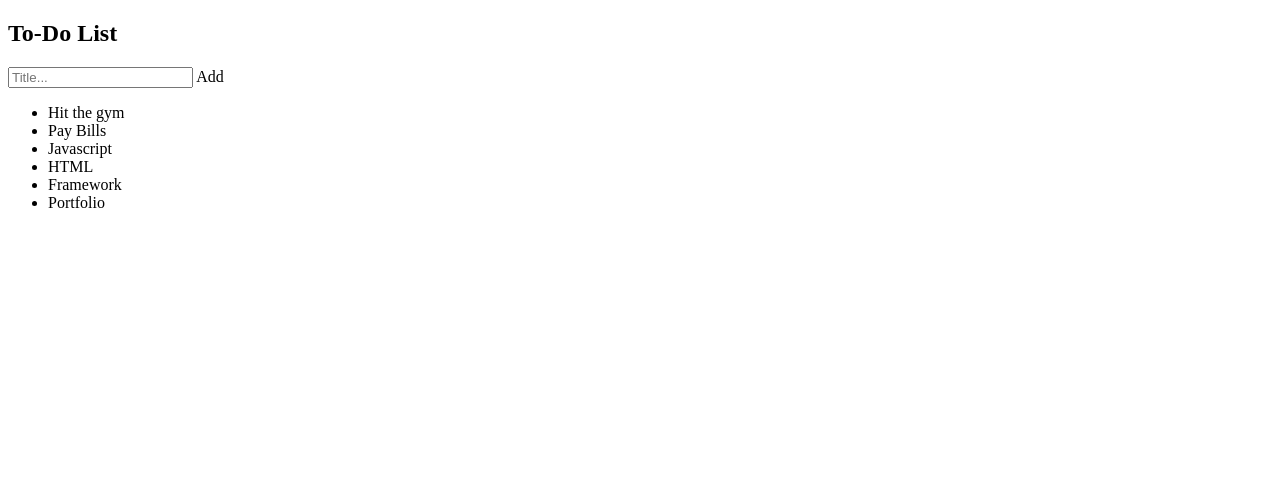
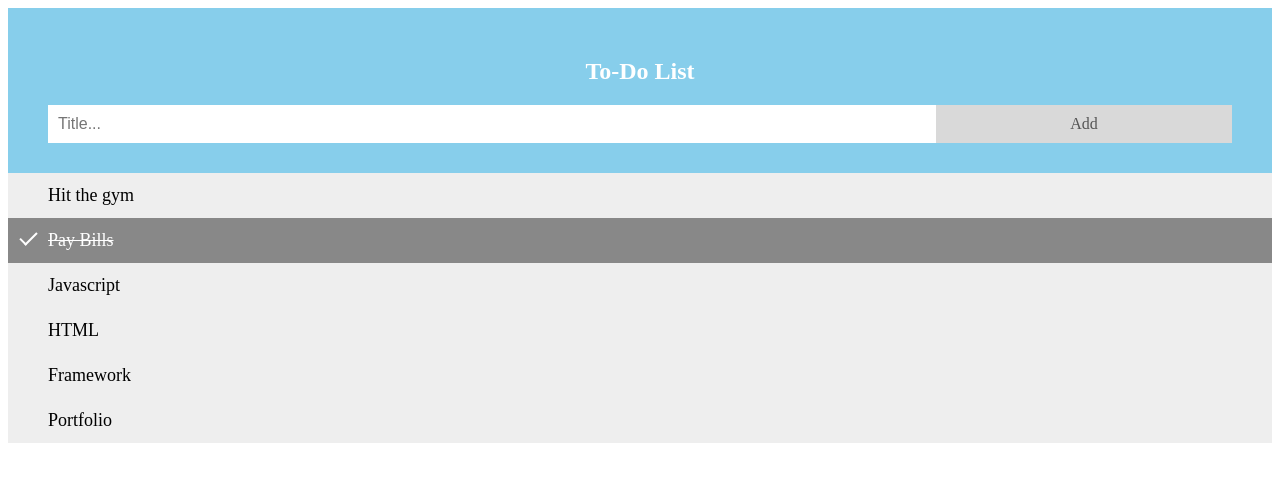
Before and after one commit to gagdv/todo, a plain HTML site: page index.html in a window 1280 px wide. Drawn offline with Linux system fonts and the light colour scheme.

Commit message:
CSS added with style and design and CSS Link in HTML

```diff
--- a/index.html
+++ b/index.html
@@ -3,6 +3,7 @@
 <head>
     <meta charset="UTF-8">
     <title>To-Do List</title>
+    <link rel="stylesheet" type="text/css" href="style.css">
 </head>
 <body>
    <div id="box" class="header">
--- /dev/null
+++ b/style.css
@@ -0,0 +1,117 @@
+* {
+
+    box-sizing: border-box;
+
+}
+/* margin en padding verwijderen van lijst */
+ul {
+
+    margin: 0;
+    padding: 0;
+
+}
+/* style list items */
+ul li {
+
+    cursor: pointer;
+    position: relative;
+    padding: 12px 8px 12px 40px;
+    background: #eee;
+    font-size: 18px;
+    transition: 0,2s;
+
+    /* list items unselectable maken */
+    -webkit-user-select: none;
+    -moz-user-select: none;
+    -ms-user-select: none;
+    user-select: none;
+
+}
+/* Set all odd list items to a different color (zebra-stripes) */
+
+ul li :nth-child(odd) {
+
+    background: #f9f9f9;
+}
+
+/* darker background on hover*/
+
+ul li:hover {
+    background: #ddd;}
+
+/* When clicked on, add a background color and strike out text */
+ul li.checked {
+    background: #888;
+    color: #fff;
+    text-decoration: line-through;
+}
+
+/* Add a "checked" mark when clicked on */
+ul li.checked::before {
+    content: '';
+    position: absolute;
+    border-color: #fff;
+    border-style: solid;
+    border-width: 0 2px 2px 0;
+    top: 10px;
+    left: 16px;
+    transform: rotate(45deg);
+    height: 15px;
+    width: 7px;
+}
+
+/* Style the close button */
+.close {
+    position: absolute;
+    right: 0;
+    top: 0;
+    padding: 12px 16px 12px 16px;
+}
+
+
+.close:hover {
+    background-color: #f44336;
+    color: white;
+}
+
+/* Style the header */
+.header {
+    background-color: skyblue;
+    padding: 30px 40px;
+    color: white;
+    text-align: center;
+}
+
+
+/* Clear floats after the header */
+.header:after {
+    content: "";
+    display: table;
+    clear: both;
+}
+
+/* Style the input */
+input {
+    border: none;
+    width: 75%;
+    padding: 10px;
+    float: left;
+    font-size: 16px;
+}
+
+/* Style the "Add" button */
+.addBtn {
+    padding: 10px;
+    width: 25%;
+    background: #d9d9d9;
+    color: #555;
+    float: left;
+    text-align: center;
+    font-size: 16px;
+    cursor: pointer;
+    transition: 0.3s;
+}
+
+.addBtn:hover {
+    background-color: #bbb;
+}
```
